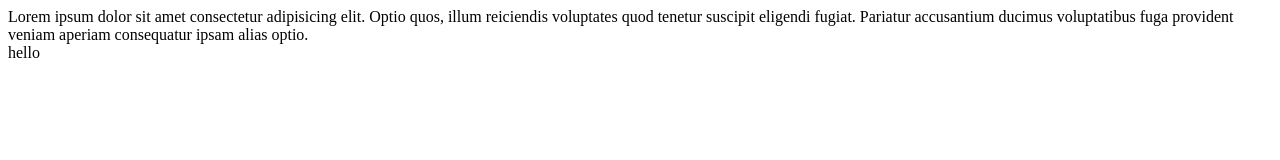
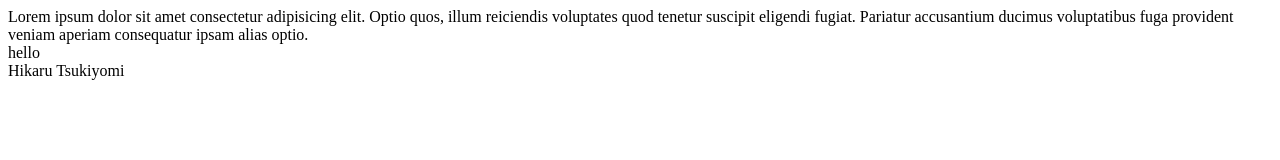
Before and after one commit to iamwhiterabbit18/demo-repo, a plain HTML site: page index.html in a window 1280 px wide. Drawn offline with Linux system fonts and the light colour scheme.

Commit message:
update index text

```diff
--- a/index.html
+++ b/index.html
@@ -8,5 +8,6 @@
 <body>
     <div>Lorem ipsum dolor sit amet consectetur adipisicing elit. Optio quos, illum reiciendis voluptates quod tenetur suscipit eligendi fugiat. Pariatur accusantium ducimus voluptatibus fuga provident veniam aperiam consequatur ipsam alias optio.</div>
     <div>hello</div>
+    <div>Hikaru Tsukiyomi</div>
 </body>
 </html>
```
